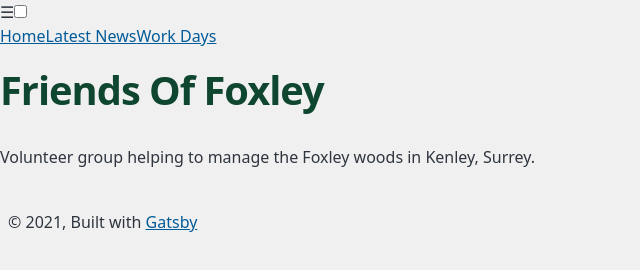
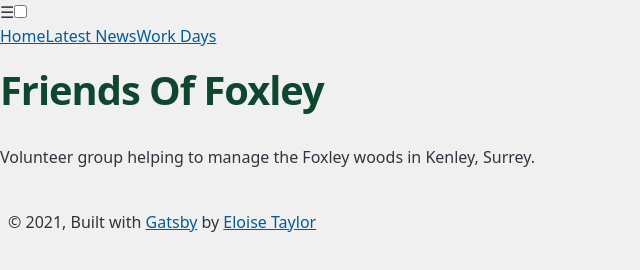
Before and after one commit to Friends-of-Foxley-Kenley-England/poc-new-website, a Gatsby site: page / in a window 1280 px wide. Shown: the whole page, without its empty margins (0-640 px from the left). Built offline with nearby package versions, Linux system fonts and the light colour scheme; Gatsby itself is replaced by a stand-in of ours.

Commit message:
Added credit for building website to myself

```diff
--- a/src/components/site-footer.js
+++ b/src/components/site-footer.js
@@ -6,6 +6,8 @@ const SiteFooter = () => (
         © {new Date().getFullYear()}, Built with
         {` `}
         <a href="https://www.gatsbyjs.com" className={style.gatsbyLink}>Gatsby</a>
+        {` `}
+        by <a href="https://github.com/eloisetaylor5693" className={style.gatsbyLink}>Eloise Taylor</a>
     </footer>
 )
 
```
